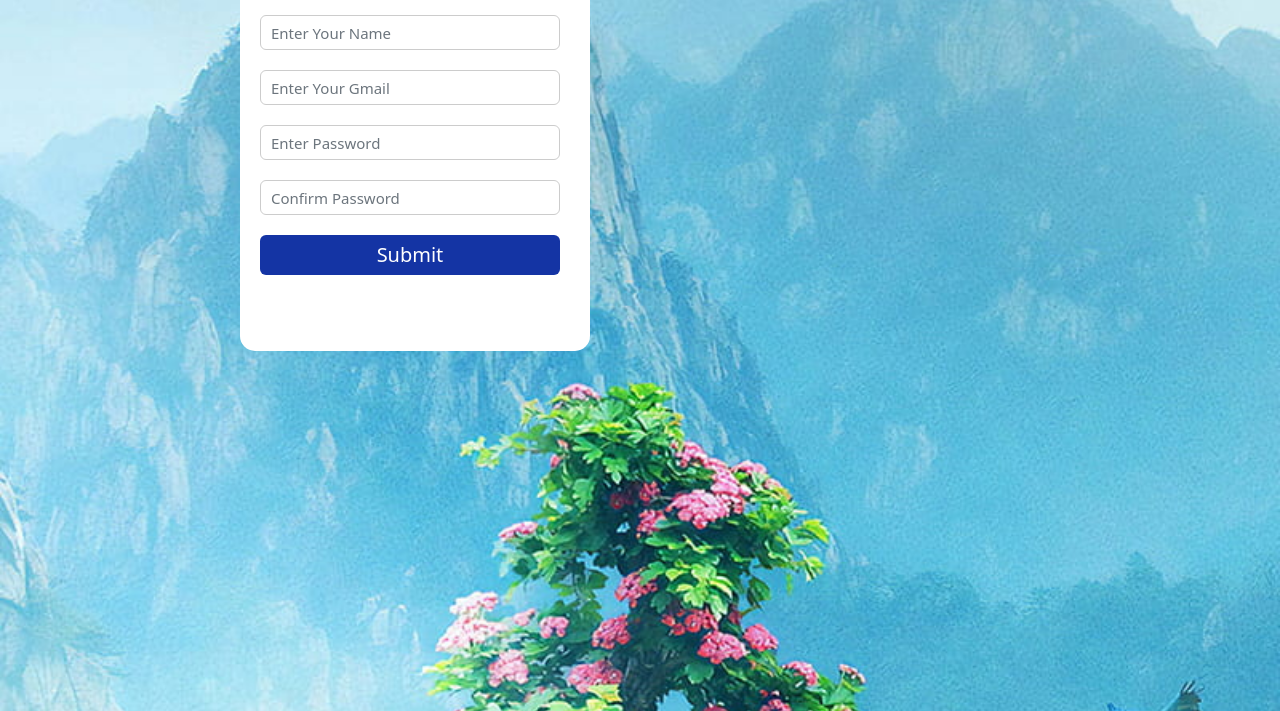
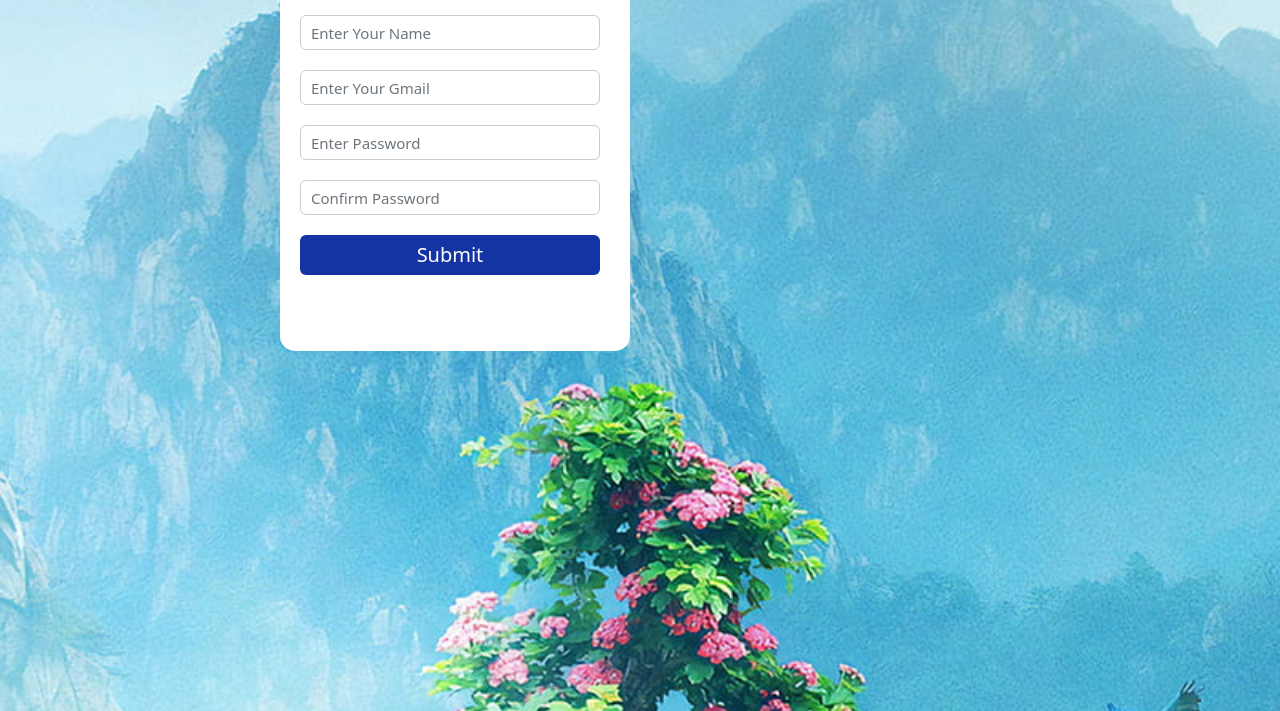
Before and after one commit to BAGHA007/signup-box-using-boot, a plain HTML site: page index.html in a window 1280 px wide. Shown: the part 219-930 px from the top of the page. Drawn offline with Linux system fonts and the light colour scheme.

Commit message:
Update index.html

```diff
--- a/index.html
+++ b/index.html
@@ -101,7 +101,7 @@ width:350px;
 height:420px;
 padding:20px;
 margin-top:150px;
-margin-left:240px;
+margin-left:280px;
 border-radius:15px;
 color:black
 }
```
